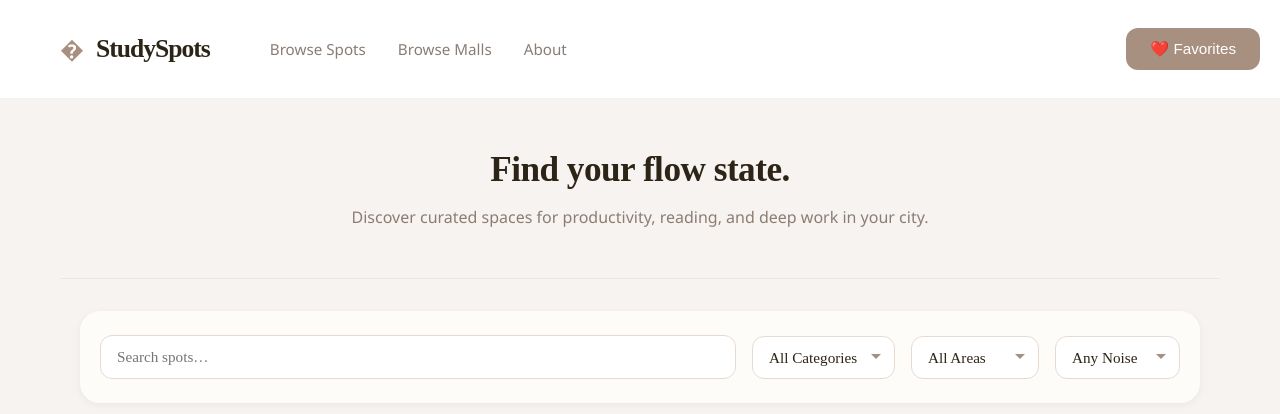
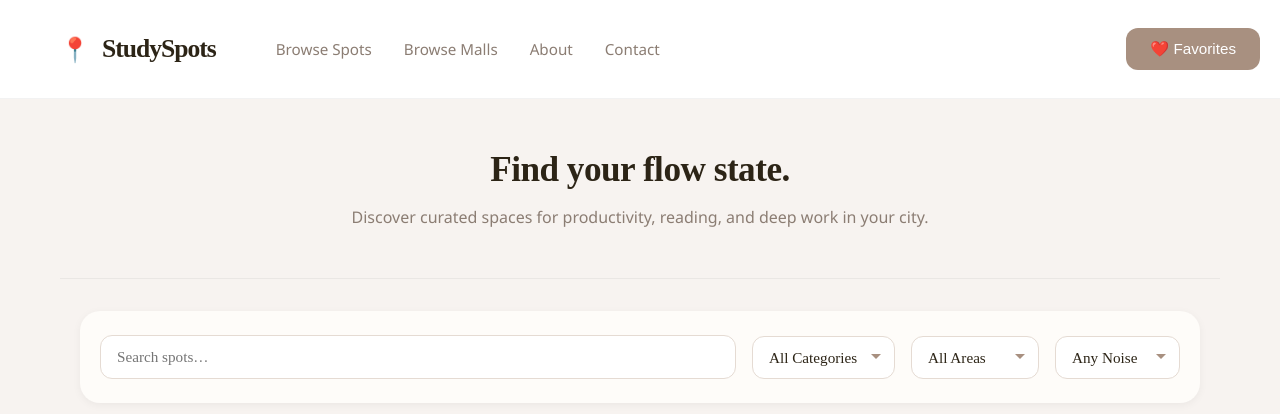
Before and after one commit to joshluicz/studyspots, a plain HTML site: page index.html in a window 1280 px wide. Shown: the top 414 px of the page. Drawn offline with Linux system fonts and the light colour scheme.

Commit message:
fixed the icon

```diff
--- a/index.html
+++ b/index.html
@@ -12,7 +12,7 @@
 <body>
   <header class="site-header">
     <div class="header-left">
-      <div class="logo">�</div>
+      <div class="logo">📍</div>
       <h1>StudySpots</h1>
     </div>
 
@@ -20,6 +20,7 @@
       <a href="index.html">Browse Spots</a>
       <a href="malls.html">Browse Malls</a>
       <a href="about.html">About</a>
+      <a href="contact.html">Contact</a>
     </nav>
 
     <div class="header-actions">
--- a/js/malls.js
+++ b/js/malls.js
@@ -94,6 +94,5 @@ async function init() {
     loadingEl.style.display = 'none';
   }
 }
-}
 
 init();
```
